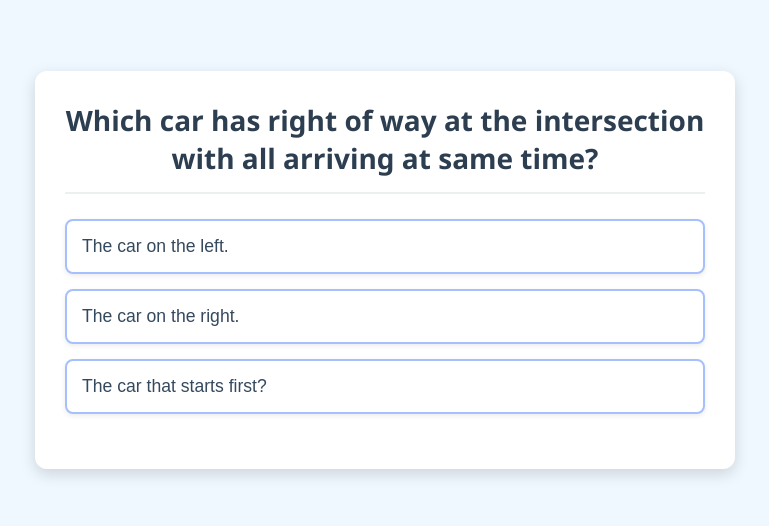
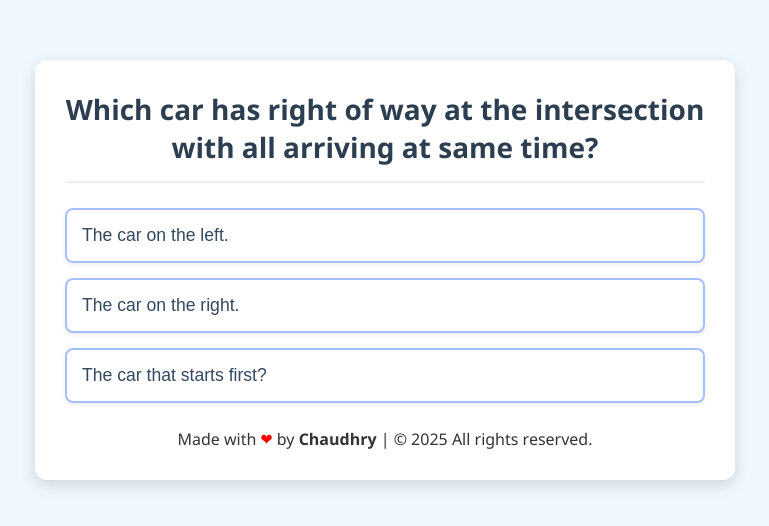
Before and after one commit to Rohail2008/driving-quiz, a plain HTML site: page index.html in a window 1280 px wide. Shown: the part 130-656 px from the top of the page, without its empty margins (255-1024 px from the left). Drawn offline with Linux system fonts and the light colour scheme.

Commit message:
Update index.html

```diff
--- a/index.html
+++ b/index.html
@@ -17,6 +17,10 @@
             <button class="option" id="optionC" onclick="checkAnswer('c')">The car that starts first?</button>
         </div>
     </div>
+    <footer class="footer-bottom">
+  Made with <span style="color: red;">&#10084;</span> by <strong>Chaudhry</strong> | &copy; 2025 All rights reserved.
+</footer>
+
 </div>
 
 <div id="score-container" style="display: none;">
```
